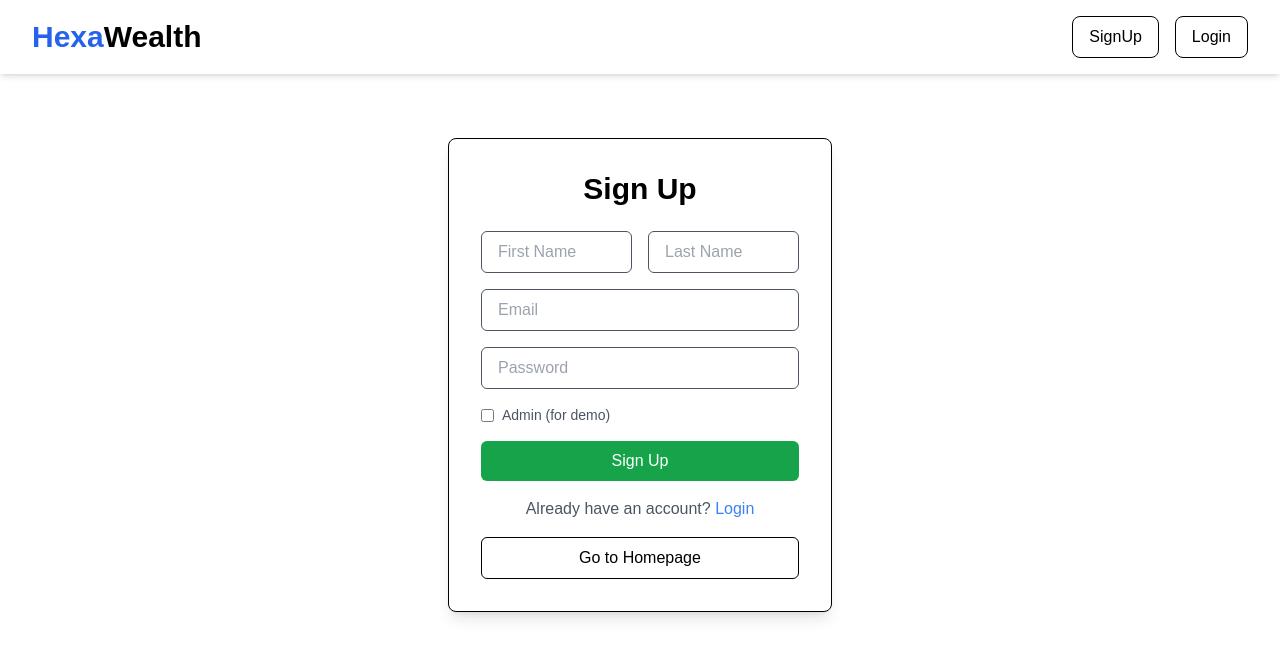
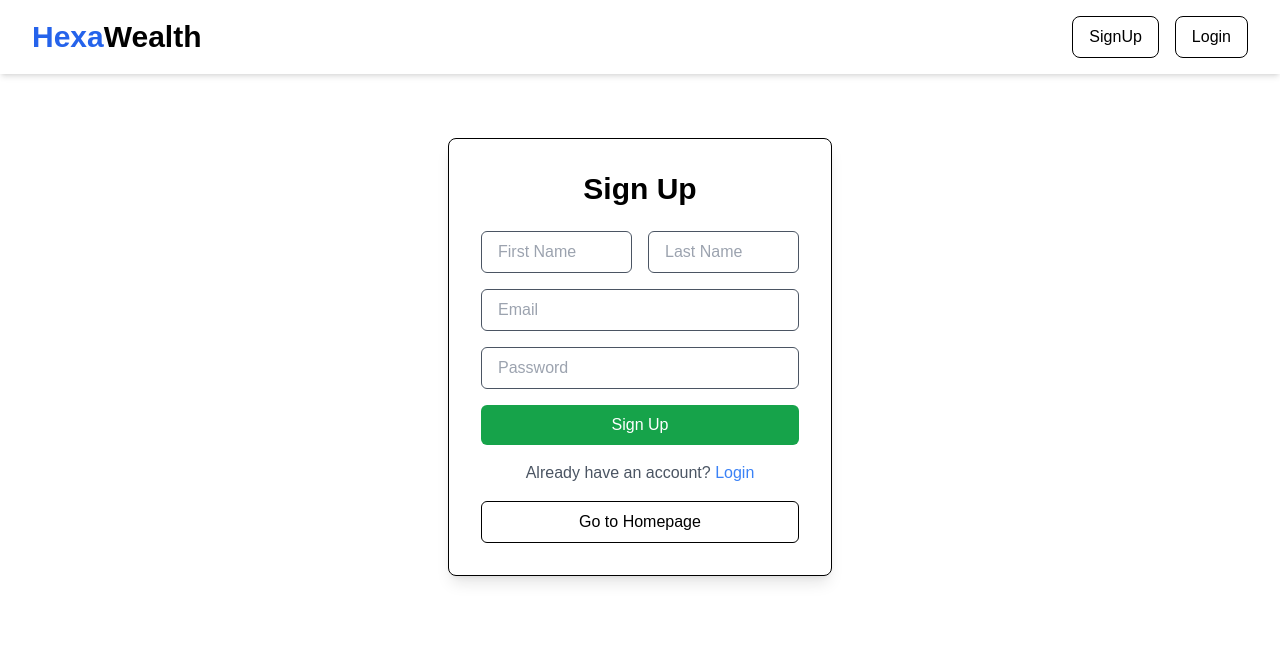
Before and after one commit to Sajal072004/HexaWealth, a Next.js app in the folder client/hexa-frontend/: page /signup in a window 1280 px wide. Shown: the top 658 px of the page. Built offline with nearby package versions, Linux system fonts and the light colour scheme.

Commit message:
[fix]:removed admin button for demo

```diff
--- a/client/hexa-frontend/app/signup/page.js
+++ b/client/hexa-frontend/app/signup/page.js
@@ -126,7 +126,7 @@
               required
               className="w-full px-4 py-2 border border-gray-600 bg-white rounded-md text-black focus:outline-none focus:ring-1 focus:ring-black"
             />
-            <div className="flex items-center">
+            {/* <div className="flex items-center">
               <input
                 type="checkbox"
                 checked={isAdmin}
@@ -134,7 +134,7 @@
                 className="mr-2 text-gray-600"
               />
               <label className="text-sm text-gray-600">Admin (for demo)</label>
-            </div>
+            </div> */}
             {error && <p className="text-red-500 text-sm">{error}</p>}{" "}
             {/* Display error message */}
             <button
```
